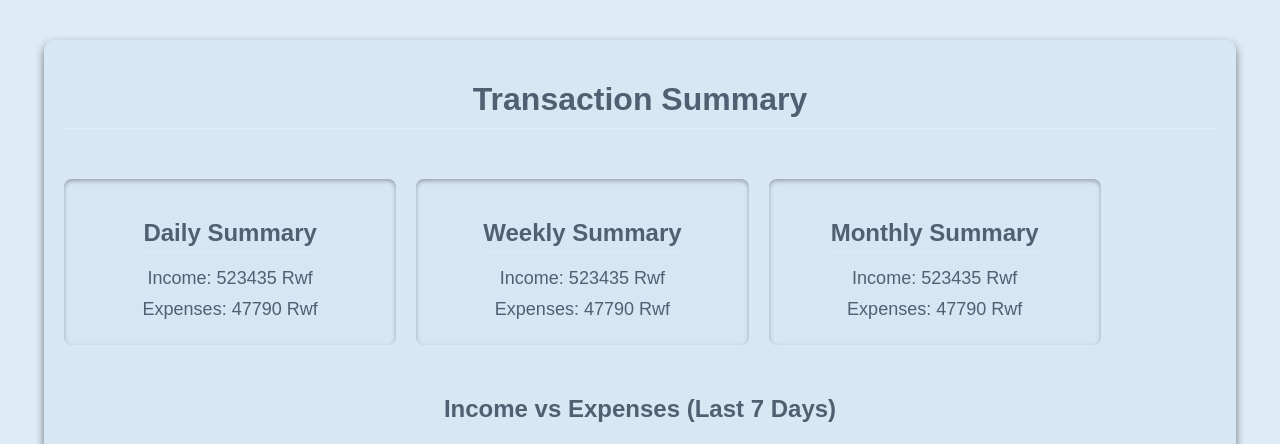
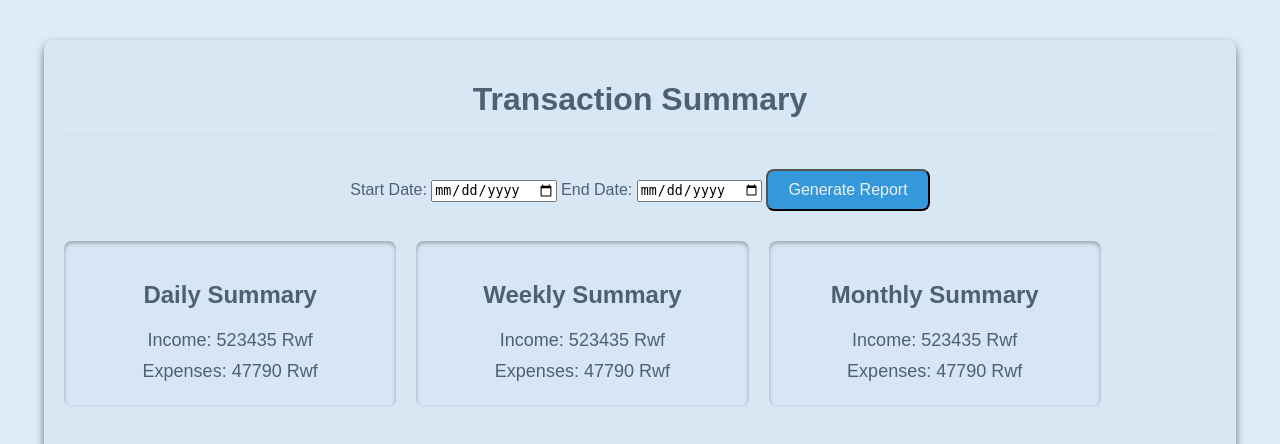
Before and after one commit to hirwacedric123/SpendIT, a Django app: page /transaction-summary/ in a window 1280 px wide. Shown: the top 444 px of the page. Run offline with Django 5.2, Linux system fonts and the light colour scheme; a user stored in the database is signed in; data comes from the database, SQL or seed files in the repository; data that the repository does not hold is empty.

Commit message:
feat: add date range filter to transaction summary for customizable reporting

```diff
--- a/Spend/templates/transaction_summary.html
+++ b/Spend/templates/transaction_summary.html
@@ -11,6 +11,19 @@
 <body>
     <div class="container">
         <h1>Transaction Summary</h1>
+
+        <!-- Date Range Filter Form -->
+        <form method="GET" action="{% url 'transaction_summary' %}">
+            <label for="start_date">Start Date:</label>
+            <input type="date" id="start_date" name="start_date" value="{{ start_date }}" required>
+
+            <label for="end_date">End Date:</label>
+            <input type="date" id="end_date" name="end_date" value="{{ end_date }}" required>
+
+            <button type="submit" class="btn btn-primary">Generate Report</button>
+        </form>
+
+        <!-- Summary Sections -->
         <div class="summary-container">
             <div class="summary-section">
                 <h2>Daily Summary</h2>
@@ -33,7 +46,7 @@
 
         <!-- Chart Section -->
         <div class="chart-container">
-            <h2>Income vs Expenses (Last 7 Days)</h2>
+            <h2>Income vs Expenses ({{ start_date }} to {{ end_date }})</h2>
             <canvas id="transactionChart" width="400" height="200"></canvas>
         </div>
 
@@ -43,8 +56,8 @@
     <script>
         const ctx = document.getElementById('transactionChart').getContext('2d');
 
-        // Fetch data from the API
-        fetch("{% url 'transaction_summary_data' %}")
+        // Fetch data from the API with custom date range
+        fetch("{% url 'transaction_summary_data' %}?start_date={{ start_date }}&end_date={{ end_date }}")
             .then(response => response.json())
             .then(data => {
                 const chart = new Chart(ctx, {
```
